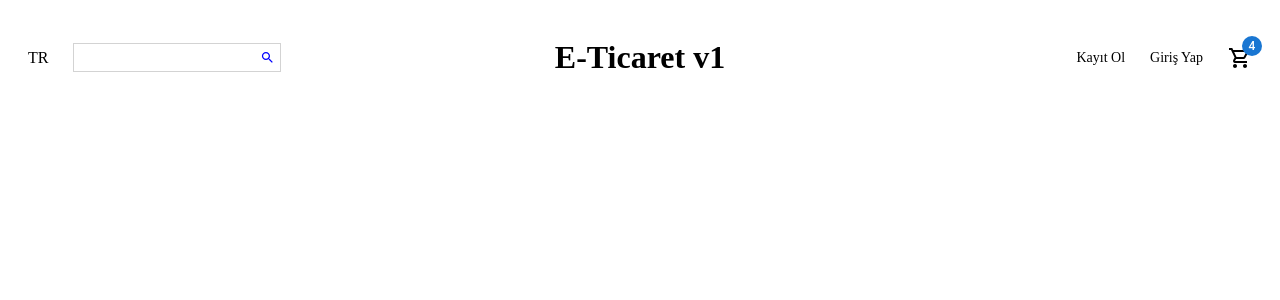
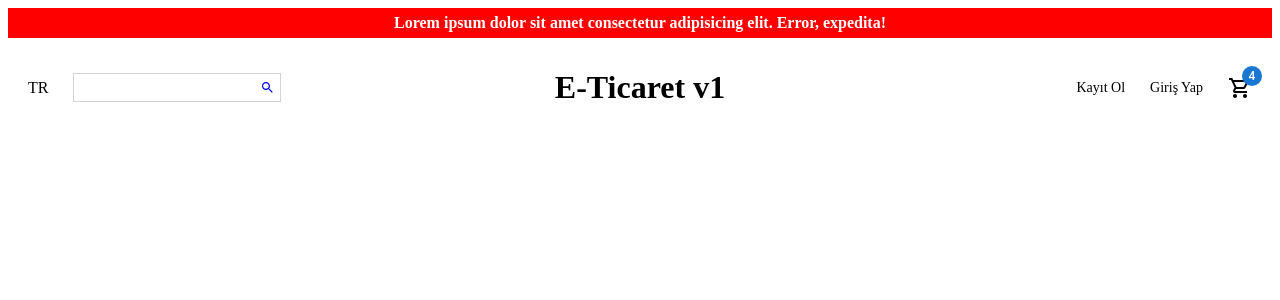
Before and after one commit to cagataygevrek/e-ticaret, a React (Create React App) app: page / in a window 1280 px wide. Shown: the top 300 px of the page. Built offline with nearby package versions, Linux system fonts and the light colour scheme.

Commit message:
duyurular componenti homepage'e eklendi.

```diff
--- a/src/sayfalar/HomePage.jsx
+++ b/src/sayfalar/HomePage.jsx
@@ -1,9 +1,11 @@
 import React from "react";
+import Duyurular from "../bilesenler/Duyurular";
 import Navbar from "../bilesenler/Navbar";
 
 const HomePage = () => {
   return (
     <div className='Container'>
+      <Duyurular />
       <Navbar />
     </div>
   );
```
